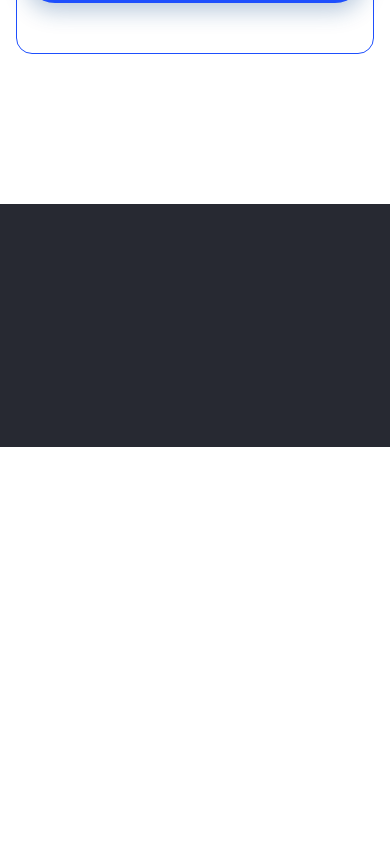
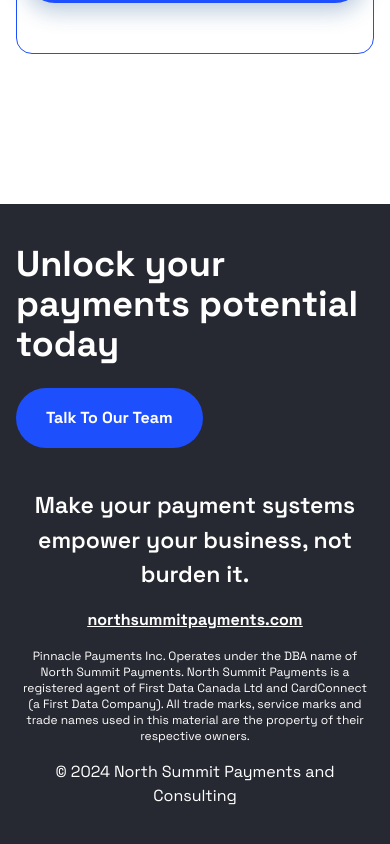
Before and after one commit to nasif07/NSP-landing-page, a React (Vite) app: page / in a window 390 px wide. Shown: the part 6709-7553 px from the top of the page. Before the commit the page ends 7156 px from the top, so only its background shows below. Built offline with nearby package versions, Linux system fonts and the light colour scheme.

Commit message:
create footer section

```diff
--- a/src/components/SectionCard.jsx
+++ b/src/components/SectionCard.jsx
@@ -1,7 +1,7 @@
 
 const SectionCard = ({heading, subHeading }) => {
     return (
-        <div style={{ boxShadow: "0px 8px 32px 0px rgba(0, 0, 0, 0.12)" }} className="h-[150px] w-[150px] md:h-[160px] md:w-[160px] bg-[#4A72FD] text-white font-Space_Grotesk rounded-[20px] flex flex-col justify-center items-center px-1">
+        <div style={{ boxShadow: "0px 8px 32px 0px rgba(0, 0, 0, 0.12)" }} className="h-[150px] w-[150px] md:h-[160px] md:w-[160px]  bg-[#4A72FD] text-white font-Space_Grotesk rounded-[20px] flex flex-col justify-center items-center px-1">
             <h1 className="font-bold text-[32px]">{heading}</h1>
             <p className="text-center">{subHeading}</p>
         </div>
--- a/src/pages/Footer.jsx
+++ b/src/pages/Footer.jsx
@@ -1,6 +1,20 @@
 const Footer = () => {
     return (
-        <div className="min-h-[243px] bg-[#272932]">
+        <div className=" bg-[#272932] px-4 md:py-10 font-Space_Grotesk">
+            <div className="md:flex justify-center items-center max-w-[1120px] mx-auto py-10 md:py-12 gap-10 lg:gap-32">
+                <div>
+                    <h1 className="text-4xl font-bold text-white pb-6 md:pb-11 max-w-[350px]">Unlock your payments potential today</h1>
+                    <a href="#contact"><button className="bg-[#1E4FFD] px-[30px] py-[18px] mb-10 md:mb-12  text-white rounded-full font-bold text-[16px]">Talk To Our Team</button></a>
+                </div>
+                <div className="flex-1 space-y-4 md:space-y-6">
+                    <p className="text-white font-semibold text-[23px] lg:text-2xl text-center">Make your payment systems empower your business, not burden it.</p>
+                    <p className="text-white text-center font-bold underline"><a href="https://northsummitpayments.com/" target="_blank" rel="noreferrer" >northsummitpayments.com</a></p>
+                    <p className="text-white text-xs text-center">Pinnacle Payments Inc. Operates under the DBA name of North Summit Payments. North Summit Payments is a registered agent of First Data Canada Ltd and CardConnect (a First Data Company). All trade marks, service marks and trade names used in this material are the property of their respective owners.
+                    </p>
+                    <p className="text-white text-center">© 2024 North Summit Payments and Consulting</p>
+                </div>
+
+            </div>
 
         </div>
     );
```
